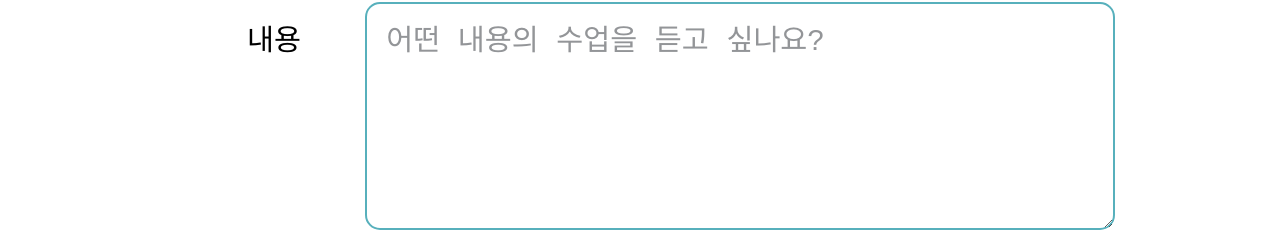
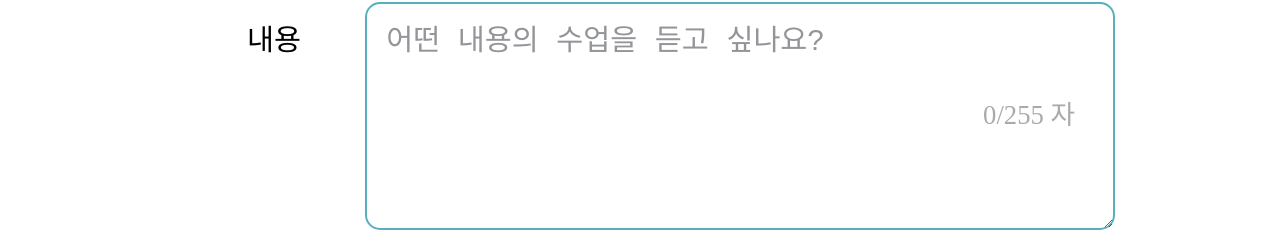
Before and after one commit to taehwan01/gennet-react, a React (Create React App) app: page /senior/request-class in a window 1280 px wide. Shown: the part 528-760 px from the top of the page. Built offline with nearby package versions, Linux system fonts and the light colour scheme.

Commit message:
feat: 수업 요청하기 페이지 글자 수 제한 기능 추가

```diff
--- a/src/pages/RequestClass/RequestClass.jsx
+++ b/src/pages/RequestClass/RequestClass.jsx
@@ -62,6 +62,12 @@ function RequestClass() {
   // eslint-disable-next-line no-unused-vars
   const handleSubmit = () => {
     navigate(`/${user.type.toLowerCase()}/request-class/confirmed`);
+  };
+
+  const [inputCount, setInputCount] = useState(0);
+
+  const onInputHandler = (e) => {
+    setInputCount(e.target.value.length);
   };
 
   return (
@@ -139,10 +145,15 @@ function RequestClass() {
               className={`${styles['form-input-textarea']} ${styles['form-input-description']} ${
                 user.type === 'SENIOR' ? 'font-22pt' : 'font-20pt'
               }`}
+              onChange={onInputHandler}
+              maxLength='255'
               placeholder='어떤 내용의 수업을 듣고 싶나요?'
             />
+            <p className={styles.lengthCount}>
+              <span>{inputCount}</span>
+              <span>/255 자</span>
+            </p>
           </div>
-
           <div className={styles['form-solo-div']}>
             <div
               className={`${styles['form-tag']} ${styles['form-tag-image']} ${
--- a/src/pages/RequestClass/RequestClass.module.scss
+++ b/src/pages/RequestClass/RequestClass.module.scss
@@ -22,6 +22,14 @@
   display: grid;
   grid-template-columns: 200px 750px;
   // margin: 20px 0;
+
+  .lengthCount {
+    position: absolute;
+    bottom: 140px;
+    right: 205px;
+    font-size: 20pt;
+    color: #aaa;
+  }
 
   .categoryForm {
     display: flex;
```
